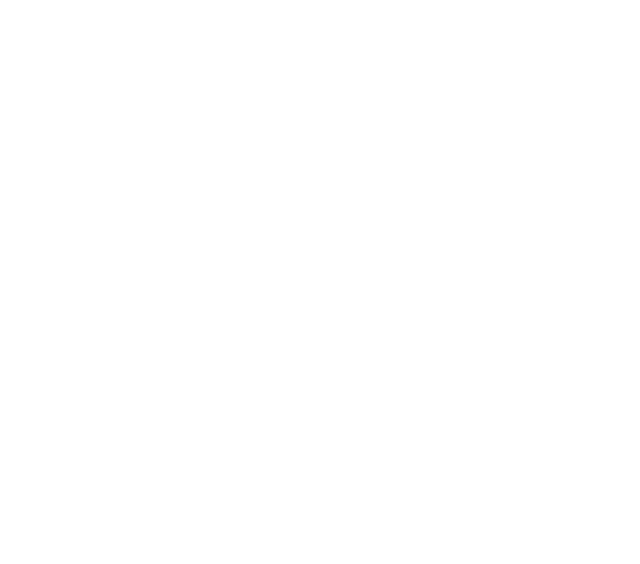
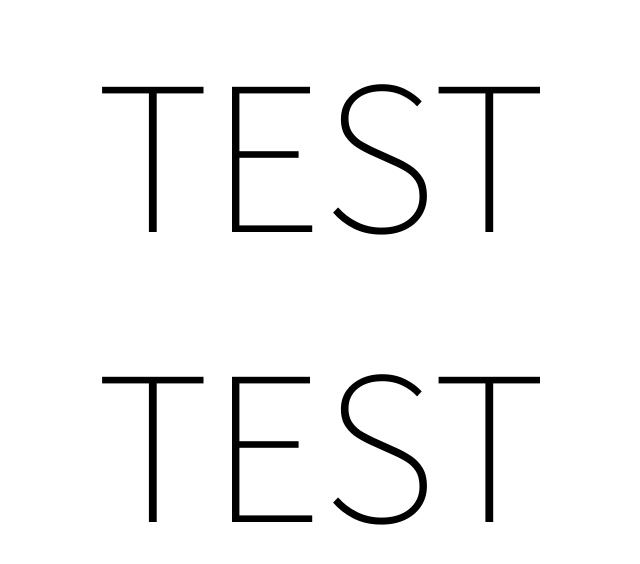
Before and after one commit to jgbharris/code-test-18.04.2021, a React (Create React App) app: page / in a window 1280 px wide. Shown: the top 564 px of the page, without its empty margins (319-959 px from the left). Built offline with nearby package versions, Linux system fonts and the light colour scheme.

Commit message:
setting up component files, basic css and imports

```diff
--- a/src/App.css
+++ b/src/App.css
@@ -1,38 +1,31 @@
+@import url('https://fonts.googleapis.com/css2?family=Noto+Sans+JP:wght@100&display=swap');
+
 .App {
   text-align: center;
+  width: 100%;
+  height: 100vm;
+  font-family: 'Noto Sans JP';
+  font-size: 200px;
+  font-weight: normal;
+  color: black;
 }
 
-.App-logo {
-  height: 40vmin;
-  pointer-events: none;
+
+.container {
+  width: 100%;
+  height: 100vh;
+  background-image: linear-gradient(to bottom right, red, yellow);
 }
 
-@media (prefers-reduced-motion: no-preference) {
-  .App-logo {
-    animation: App-logo-spin infinite 20s linear;
-  }
+
+input {
+  width: 60%;
+  height: 56px;
+  border-radius: 4px;
+  position: relative;
+  background-color: rgba(255, 255, 255, 0.3);
+  transition: 0.3s background-color ease-in-out, 0.3s box-shadow ease-in-out;
+  background: white;
+  margin-top: 50px;
+  font-size: 20px;
 }
-
-.App-header {
-  background-color: #282c34;
-  min-height: 100vh;
-  display: flex;
-  flex-direction: column;
-  align-items: center;
-  justify-content: center;
-  font-size: calc(10px + 2vmin);
-  color: white;
-}
-
-.App-link {
-  color: #61dafb;
-}
-
-@keyframes App-logo-spin {
-  from {
-    transform: rotate(0deg);
-  }
-  to {
-    transform: rotate(360deg);
-  }
-}
--- a/src/App.js
+++ b/src/App.js
@@ -1,10 +1,11 @@
-
+import WeatherPage from './WeatherPage'
 import './App.css';
 
 function App() {
   return (
     <div className="App">
-
+    <div> TEST</div>
+    <WeatherPage></WeatherPage>
     </div>
   );
 }
--- a/src/WeatherPage.js
+++ b/src/WeatherPage.js
@@ -0,0 +1,19 @@
+import React, { useState, useEffect } from "react";
+import CurrentWeather from './CurrentWeather'
+import './App.css';
+
+function WeatherPage() {
+
+
+
+
+
+
+    return (
+      <div>
+      TEST
+      </div>
+    );
+  }
+
+  export default WeatherPage;
```
